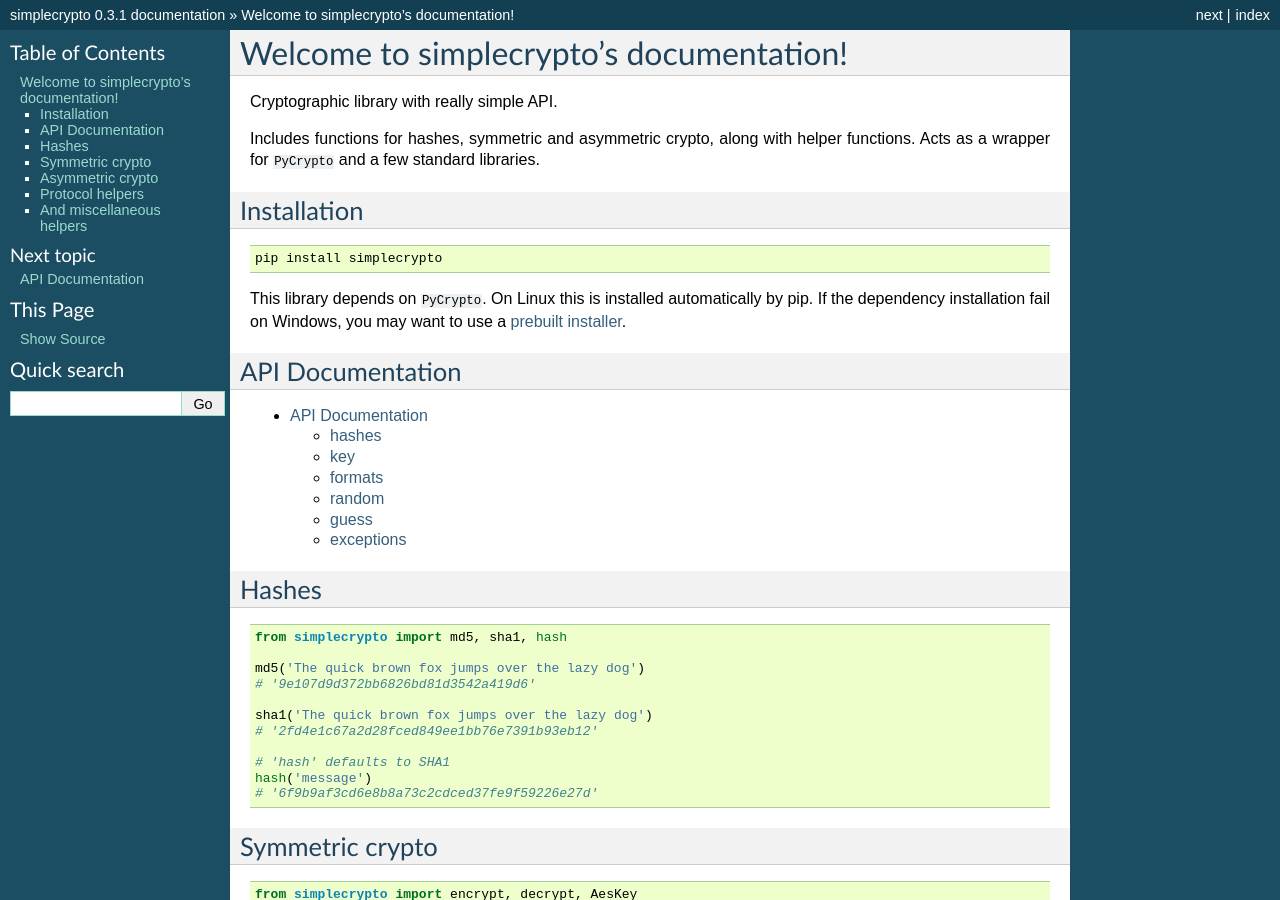
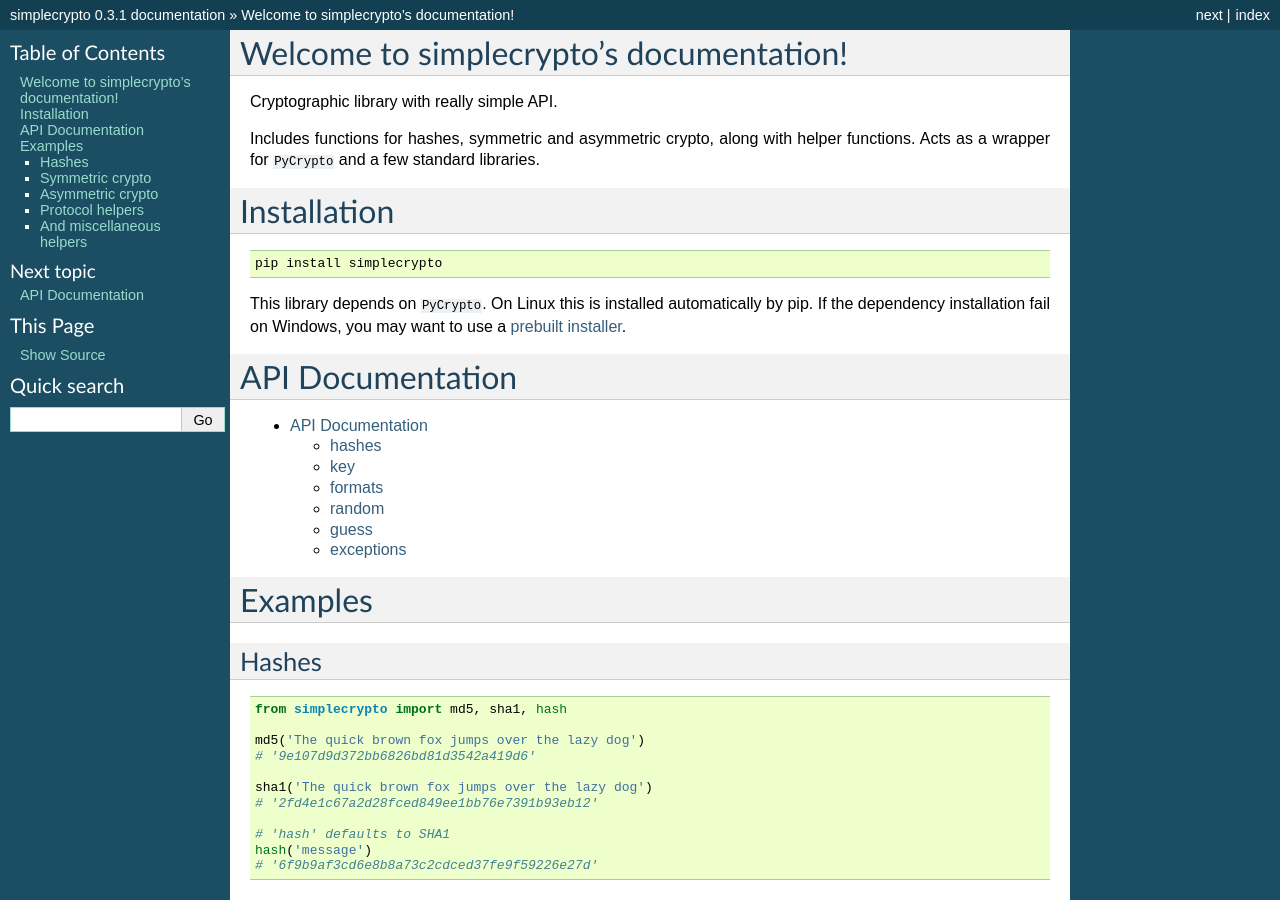
Before and after one commit to boppreh/simplecrypto, a Sphinx documentation site: the page built from docs/index.rst, in a window 1280 px wide and 900 px high. Built offline with Sphinx 7.4.7, drawn with Linux system fonts in a browser that asks for light colours.

Commit message:
Update sphinx docs

```diff
--- a/docs/api.rst
+++ b/docs/api.rst
@@ -11,11 +11,13 @@ hashes
    :members:
 
 
+
 key
 =========================
 
 .. automodule:: simplecrypto.key
    :members:
+   :show-inheritance:
 
 
 formats
--- a/docs/index.rst
+++ b/docs/index.rst
@@ -12,7 +12,7 @@ Includes functions for hashes, symmetric and asymmetric crypto, along with helpe
 functions. Acts as a wrapper for ``PyCrypto`` and a few standard libraries.
 
 Installation
-------------
+============
 
 ::
 
@@ -24,13 +24,16 @@ use a `prebuilt installer <http://www.voidspace.org.uk/python/modules.shtml#pycr
 
 
 API Documentation
------------------
+=================
 
 .. toctree::
    :maxdepth: 2
 
    api
 
+
+Examples
+========
 
 Hashes
 ------
```
Also changed, not shown: 9 other files.
